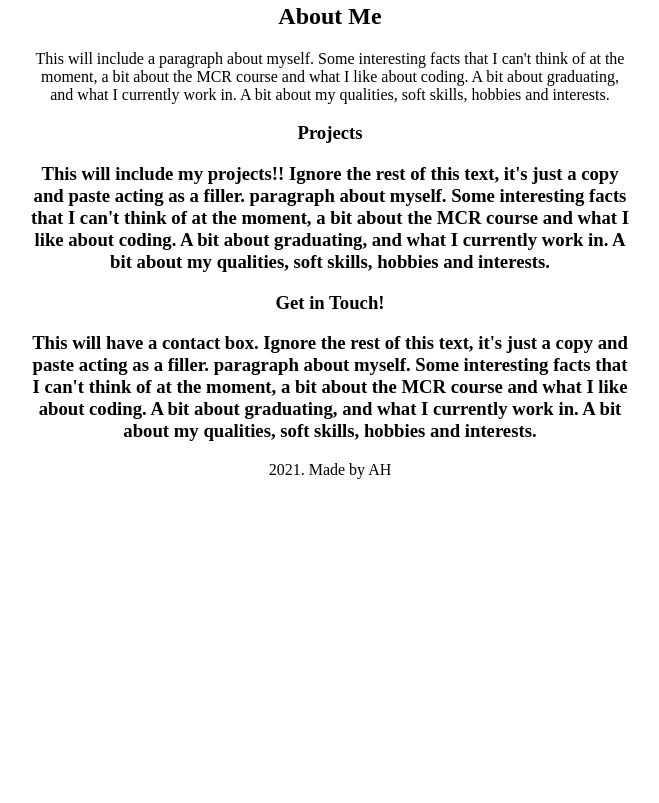
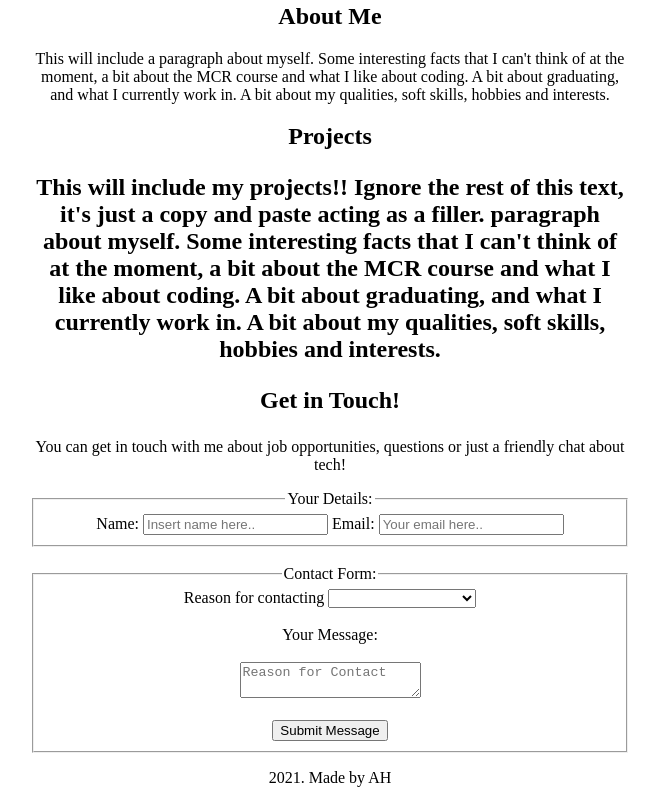
Before and after one commit to ashahirsi/portfolio, a plain HTML site: page index.html in a window 1280 px wide. Shown: the part 380-1183 px from the top of the page, without its empty margins (310-969 px from the left). Before the commit the page ends 875 px from the top, so only its background shows below. Drawn offline with Linux system fonts and the light colour scheme.

Commit message:
updated contact box

```diff
--- a/index.html
+++ b/index.html
@@ -45,7 +45,7 @@
             </div>
             <!--PROJECTS SECTION starts here-->
             <div class="projects" id="projects">
-                <p><h3>Projects<h3></p>
+                <p><h2>Projects<h2></p>
                 <p>This will include my projects!! Ignore the rest of this text, it's just a copy and
                     paste acting as a filler. paragraph about myself. Some interesting facts that I can't
                     think of at the moment, a bit about the MCR course and what I like about coding. A bit
@@ -54,12 +54,43 @@
             </div>
             <!--CONTACT SECTION starts here-->
             <div class="contact" id="contact">
-                <p><h3>Get in Touch!<h3></p>
-                <p>This will have a contact box. Ignore the rest of this text, it's just a copy and paste
-                    acting as a filler. paragraph about myself. Some interesting facts that I can't
-                    think of at the moment, a bit about the MCR course and what I like about coding.
-                    A bit about graduating, and what I currently work in. A bit about my qualities, soft skills, hobbies and interests.</p>
+                <p><h2>Get in Touch!<h2></p>
             </div>
+            <p>You can get in touch with me about job opportunities, questions or just a friendly chat about tech!</p>
+        </section>
+        <form method="post"></form>
+        <fieldset>
+            <legend>Your Details:</legend>
+            <label>
+                Name:
+                <input type="text" placeholder="Insert name here..">
+            </label>
+            <label>
+                Email:
+                <input type="email" placeholder="Your email here..">
+            </label>
+        </fieldset>
+        <br />
+        <fieldset>
+            <legend>Contact Form:</legend>
+            <label for="reason-for">Reason for contacting</label>
+            <select name="reason" id="reason-for">
+            <option value="Job-Opportunity"></option></placeholder>
+            <option value="Job-Opportunity">Job Opportunity</option>
+            <option value="My-Portfolio">About my Portfolio</options>
+            <option value="About-Experience">About my experience</option>
+            <option value="Chat">Just a chat!</option>
+        </select>
+        <br /><br />
+
+            <label for="comments">Your Message:</label>
+            <br /><br />
+            <textarea id="comments" placeholder="Reason for Contact"></textarea>
+            <br /><br />
+
+        <input type="submit" name="submit" value="Submit Message" />
+        </fieldset>
+        </form>
           </main>
            <!--FOOTER starts here-->
           <footer>
```
